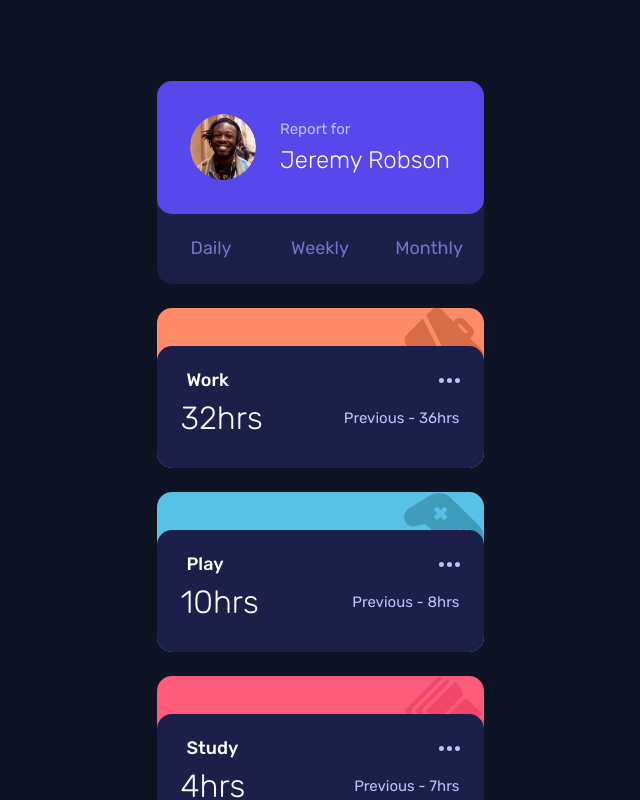
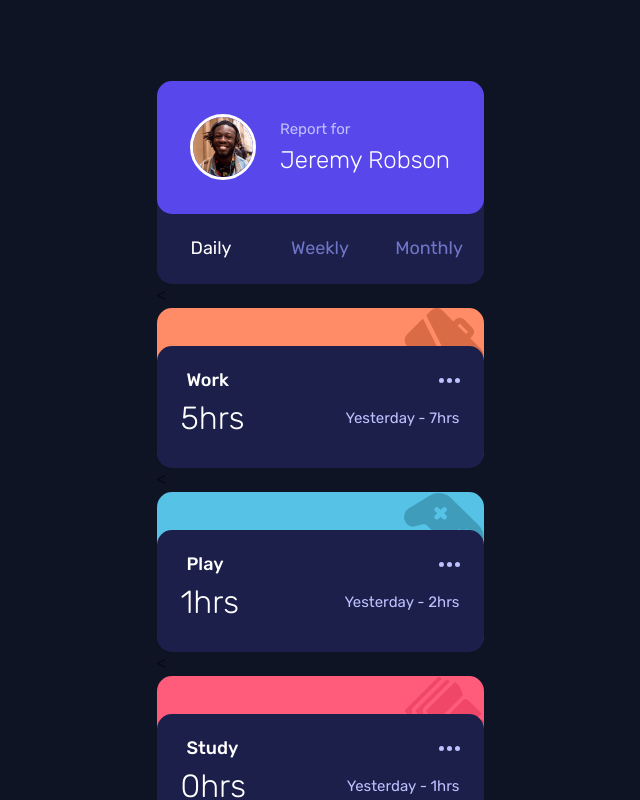
Before and after one commit to ZeroTekniq/time-tracking-dashboard, a plain HTML site: page index.html in a window 1280 px wide. Both pictures are taken after a click on the button "Daily". Shown: the top 800 px of the page, without its empty margins (320-960 px from the left). Drawn offline with Linux system fonts and the light colour scheme.

Commit message:
added javascript to render timecards

```diff
--- a/dist/script.js
+++ b/dist/script.js
@@ -0,0 +1,69 @@
+
+const buttons = document.querySelectorAll('.profile-button');
+
+let jsonData = fetch('./data.json').then((response) => response.json())
+    .then((data) => jsonData = data)
+    .catch((error) => console.log(error))
+    .then((data) => {console.log(data)
+});
+
+const activateButton = (button) => {
+    buttons.forEach(btn => btn.classList.remove('active'));
+    button.classList.add('active');
+}
+
+const clearCards = () => {
+    const cardContainer = document.querySelectorAll('.card-container');
+    cardContainer.forEach(card => card.remove());
+}
+
+const renderCards = (clickedButton) => {
+
+    clearCards();
+
+    const calcTimeframe = (option) => {
+        if (option === 'daily') {
+            return 'Yesterday';
+        } else if (option === 'weekly') {
+            return 'Last Week';
+        } else if (option === 'monthly') {
+            return 'Last Month';
+        }
+    }
+
+    jsonData.forEach(activity => {
+        const name = activity.title;
+        const activityClass = name.toLowerCase().replace(' ', '-');
+        const timeFrame = activity.timeframes[clickedButton];
+        const previousTime = calcTimeframe(clickedButton);
+
+        const card = document.createElement('div');
+        card.classList.add('card-container');
+        card.innerHTML = `
+            <<div class="card-container">
+                <div class="card-container__backing ${activityClass}">
+                <div class="card-container__face">
+                    <button class="card-container__button">${name}</button>
+                    <div class="card-container__hours">
+                        <p class="card-container__current-time">${timeFrame.current}hrs</p>
+                        <p class="card-container__previous-time">${previousTime} - ${timeFrame.previous}hrs</p>
+                    </div>
+                </div>
+                </div>
+            </div>
+        `;
+        document.querySelector('.section__hours').appendChild(card);
+    });
+};
+
+
+buttons.forEach(button => {
+    button.addEventListener('click', () => {
+        activateButton(button)
+        const clickedButton = button.dataset.option;
+
+        renderCards(clickedButton)
+
+    }
+    )
+})
--- a/index.html
+++ b/index.html
@@ -27,104 +27,15 @@
         </div>
       </div>
         <div class="button-flexbox">
-          <button class="profile-button">Daily</button>
-          <button class="profile-button">Weekly</button>
-          <button class="profile-button">Monthly</button>
+          <button class="profile-button" data-option="daily">Daily</button>
+          <button class="profile-button" data-option="weekly">Weekly</button>
+          <button class="profile-button" data-option="monthly">Monthly</button>
         </div>
     </div>
   </section>
 
   <section class="section__hours">
-    <div class="card-container">
-      <div class="card-container__backing work">
-      <div class="card-container__face">
-        <button class="card-container__button">Work</button>
-        <div class="card-container__hours">
-          <!-- 5hrs daily -->
-          <!-- Previous - 7hrs daily -->
-          <p class="card-container__current-time">32hrs</p> <!-- weekly -->
-          <p class="card-container__previous-time">Previous - 36hrs</p> <!-- weekly -->
-          <!-- 103hrs monthly -->
-          <!-- Previous - 128hrs monthly -->
-        </div>
-      </div>
-      </div>
-    </div>
-    <div class="card-container">
-      <div class="card-container__backing play">
-      <div class="card-container__face">
-        <button class="card-container__button">Play</button>
-        <div class="card-container__hours">
-          <!-- 1hr daily -->
-          <!-- Previous - 2hrs daily -->
-          <p class="card-container__current-time">10hrs</p> <!-- weekly -->
-          <p class="card-container__previous-time">Previous - 8hrs</p> <!-- weekly -->
-          <!-- 23hrs monthly -->
-          <!-- Previous - 29hrs monthly -->
-        </div>
-      </div>
-      </div>
-    </div>
-    <div class="card-container">
-      <div class="card-container__backing study">
-      <div class="card-container__face">
-        <button class="card-container__button">Study</button>
-        <div class="card-container__hours">
-          <!-- 0hrs daily -->
-          <!-- Previous - 1hr daily -->
-          <p class="card-container__current-time">4hrs</p> <!-- weekly -->
-          <p class="card-container__previous-time">Previous - 7hrs</p> <!-- weekly -->
-          <!-- 13hrs monthly -->
-          <!-- Previous - 19hrs monthly -->
-        </div>
-      </div>
-      </div>
-    </div>
-    <div class="card-container">
-      <div class="card-container__backing exercise">
-      <div class="card-container__face">
-        <button class="card-container__button">Exercise</button>
-        <div class="card-container__hours">
-          <!-- 1hr daily -->
-          <!-- Previous - 1hr daily -->
-          <p class="card-container__current-time">4hrs</p> <!-- weekly -->
-          <p class="card-container__previous-time">Previous - 5hrs</p> <!-- weekly -->
-          <!-- 11hrs monthly -->
-          <!-- Previous - 18hrs monthly -->
-        </div>
-      </div>
-      </div>
-    </div>
-    <div class="card-container">
-      <div class="card-container__backing social">
-      <div class="card-container__face">
-        <button class="card-container__button">Social</button>
-        <div class="card-container__hours">
-          <!-- 1hr daily -->
-          <!-- Previous - 3hrs daily -->
-          <p class="card-container__current-time">5hrs</p> <!-- weekly -->
-          <p class="card-container__previous-time">Previous - 10hrs</p> <!-- weekly -->
-          <!-- 21hrs monthly -->
-          <!-- Previous - 23hrs monthly -->
-        </div>
-      </div>
-      </div>
-    </div>
-    <div class="card-container">
-      <div class="card-container__backing self-care">
-      <div class="card-container__face">
-        <button class="card-container__button">Self Care</button>
-        <div class="card-container__hours">
-          <!-- 0hrs daily -->
-          <!-- Previous - 1hr daily -->
-          <p class="card-container__current-time">2hrs</p> <!-- weekly -->
-          <p class="card-container__previous-time">Previous - 2hrs</p> <!-- weekly -->
-          <!-- 7hrs monthly -->
-          <!-- Previous - 11hrs monthly -->
-        </div>
-      </div>
-      </div>
-    </div>
+    <!-- Time cards rendered here from script -->
   </section>
 
 
--- a/styles/components/_profile-card-button.scss
+++ b/styles/components/_profile-card-button.scss
@@ -18,5 +18,9 @@
     color: c.$clr-purple-500;
     background-color: c.$clr-navy-900;
     border: none;
+}
 
+.profile-button:is(:hover, .active) {
+    cursor: pointer;
+    color: c.$clr-white;
 }
--- a/styles/components/_profile-card.scss
+++ b/styles/components/_profile-card.scss
@@ -2,7 +2,7 @@
 @use '../globals/typography' as t;
 
 .profile-card {
-    margin: 5.06rem 1.5rem 1.5rem 1.5rem;
+    margin-top: 5.06rem;
     width: 20.4375rem;
     height: 12.6875rem;
 
@@ -10,6 +10,7 @@
         width: 4.125rem;
         height: 4.125rem;
         border-radius: 50%;
+        border: 3px solid c.$clr-white;
     }
 
     &__back {
--- a/styles/components/_time-card-button.scss
+++ b/styles/components/_time-card-button.scss
@@ -9,7 +9,7 @@
     align-items: center;
     width: 100%;
     height: 1.3125rem;
-    background-color: c.$clr-navy-900;
+    background-color: transparent;
     color: c.$clr-white;
     background-image: url(../images/icon-ellipsis.svg);
     background-repeat: no-repeat;
--- a/styles/components/_time-card.scss
+++ b/styles/components/_time-card.scss
@@ -4,13 +4,13 @@
 
 
 .card-container {
-    display: flex;
+    display: grid;
     width: 20.4375rem;
     height: 10rem;
 
     &__backing {
         width: 100%;
-        height: 10rem;
+        height: 9.9rem;
         background-size: 5rem 5rem;
         background-repeat: no-repeat;
         background-position: top right;
@@ -28,6 +28,11 @@
         border-radius: 0.9375rem;
     }
 
+    &__face:hover {
+        cursor: pointer;
+        background-color: c.$clr-navy-800;
+    }
+
     &__current-time {
         @include t.text-preset-3;
         color: c.$clr-white;
@@ -35,9 +40,7 @@
 
     &__previous-time {
         @include t.text-preset-6;
-        width: 7.8125rem;
         color: c.$clr-navy-200;
-        text-align: right;
     }
 
     &__button {
```
Also changed, not shown: dist/styles.css, 1 other file.
